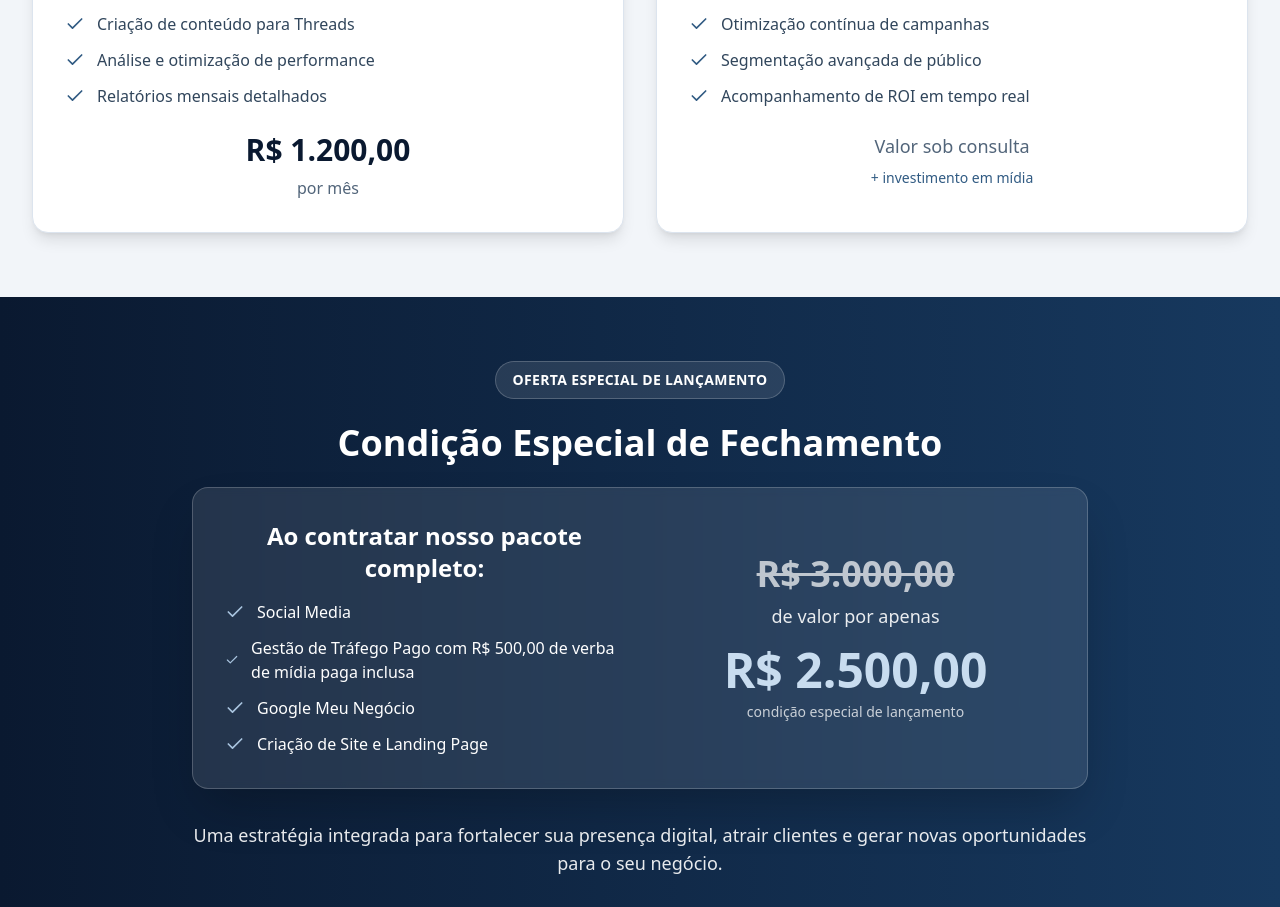
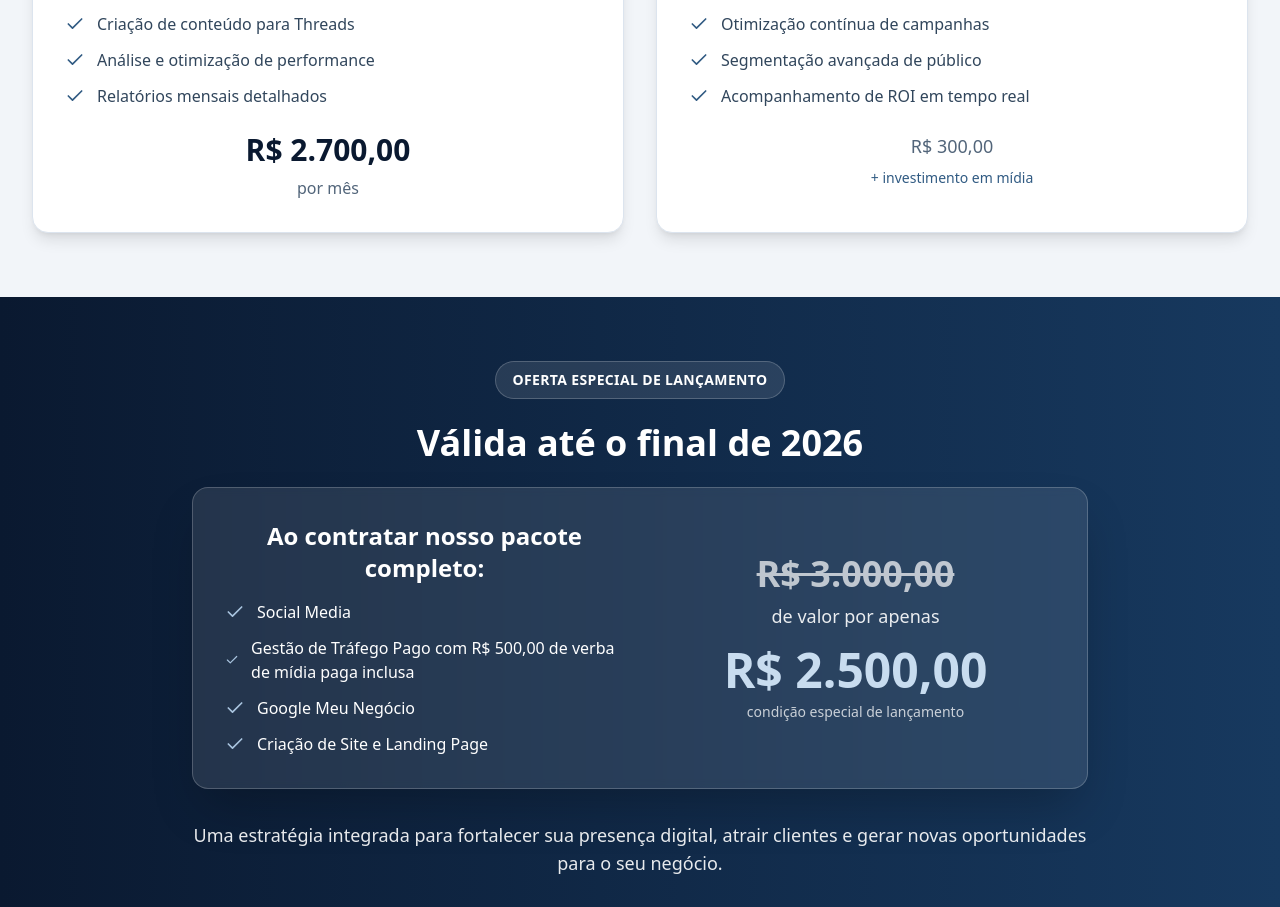
Before and after one commit to Matheusmendoncamkt/landing-mkt, a Next.js app: page / in a window 1280 px wide. Shown: the part 1580-2487 px from the top of the page. Built offline with nearby package versions, Linux system fonts and the light colour scheme.

Commit message:
Update page.jsx

```diff
--- a/app/page.jsx
+++ b/app/page.jsx
@@ -161,7 +161,7 @@ export default function MarketingInboundLanding() {
                 </li>
               </ul>
               <div className="text-center">
-                <div className="text-3xl font-bold text-[#0A1930] mb-2">R$ 1.200,00</div>
+                <div className="text-3xl font-bold text-[#0A1930] mb-2">R$ 2.700,00</div>
                 <div className="text-[#52657A]">por mês</div>
               </div>
             </div>
@@ -194,7 +194,7 @@ export default function MarketingInboundLanding() {
                 </li>
               </ul>
               <div className="text-center">
-                <div className="text-lg text-[#52657A] mb-2">Valor sob consulta</div>
+                <div className="text-lg text-[#52657A] mb-2">R$ 300,00</div>
                 <div className="text-sm text-[#315B83]">+ investimento em mídia</div>
               </div>
             </div>
@@ -209,7 +209,7 @@ export default function MarketingInboundLanding() {
             OFERTA ESPECIAL DE LANÇAMENTO
           </div>
           <h2 className="text-3xl md:text-4xl font-bold mb-6">
-            Condição Especial de Fechamento
+            Válida até o final de 2026
           </h2>
           <div className="bg-white/10 backdrop-blur-sm border border-white/20 rounded-2xl p-8 mb-8 shadow-2xl">
             <div className="grid md:grid-cols-2 gap-8 items-center">
```
